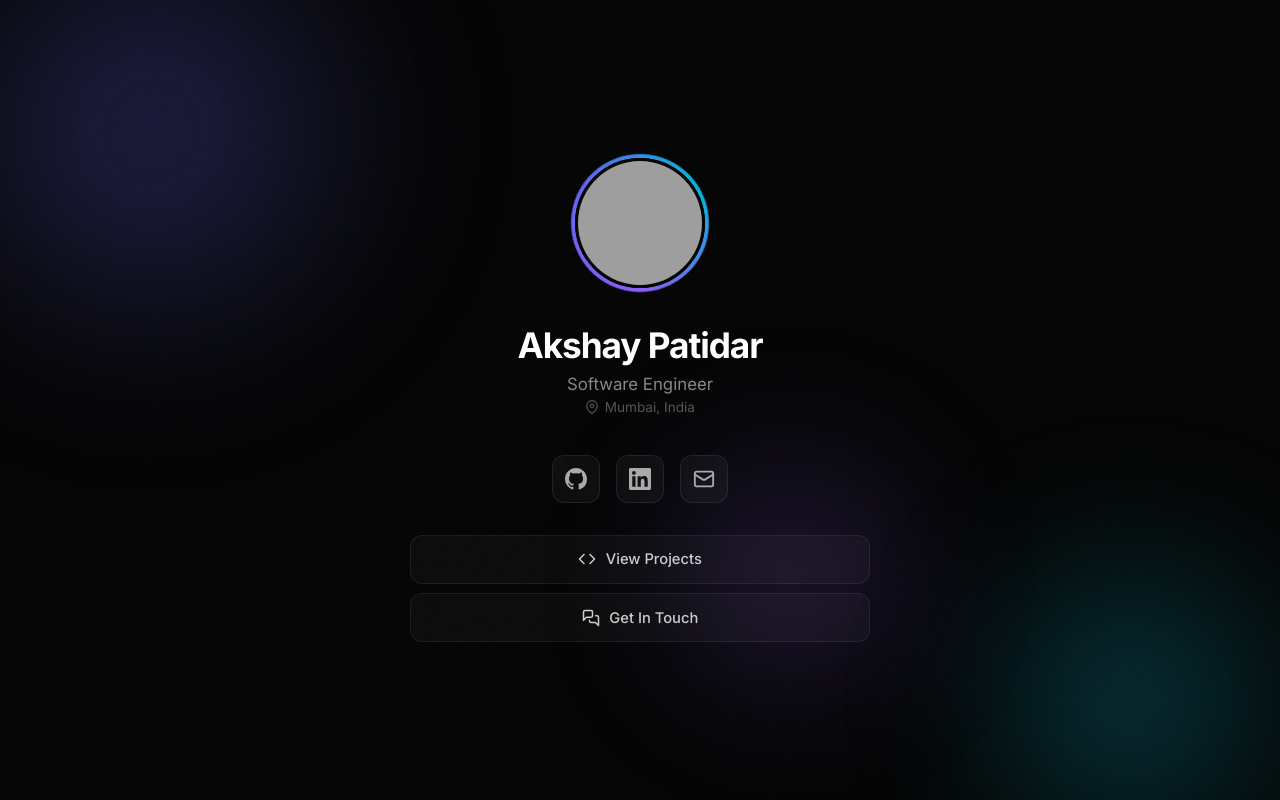
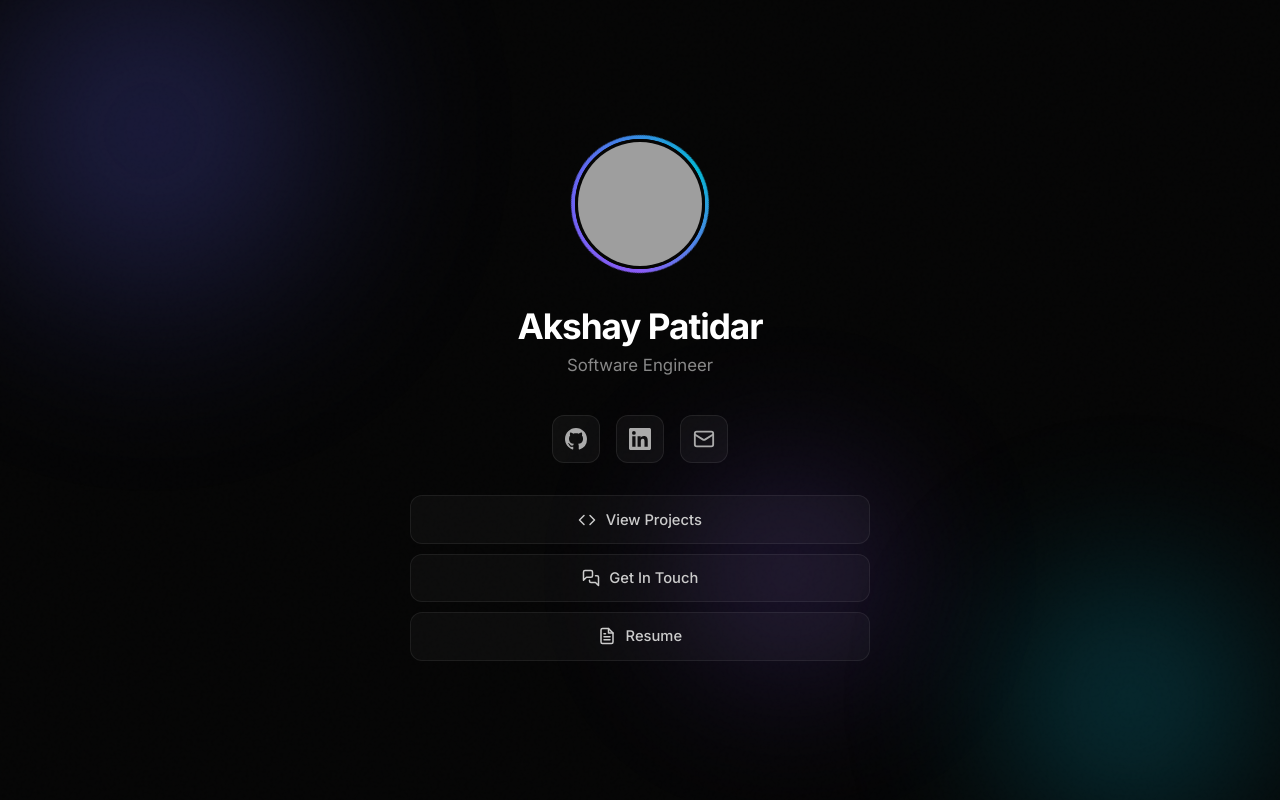
Before and after one commit to akshaypatidar1999/akshaypatidar1999.github.io, a plain HTML site: page index.html in a window 1280 px wide. Drawn offline with Linux system fonts and the light colour scheme; grey boxes are pictures that could not be loaded.

Commit message:
fix: use gmail compose links and add resume download

```diff
--- a/index.html
+++ b/index.html
@@ -4,7 +4,7 @@
   <meta charset="UTF-8">
   <meta name="viewport" content="width=device-width, initial-scale=1.0">
   <title>Akshay Patidar — Software Engineer</title>
-  <meta name="description" content="Akshay Patidar — Software Engineer based in Mumbai.">
+  <meta name="description" content="Akshay Patidar — Software Engineer.">
   <link rel="preconnect" href="https://fonts.googleapis.com">
   <link rel="preconnect" href="https://fonts.gstatic.com" crossorigin>
   <link href="https://fonts.googleapis.com/css2?family=Inter:wght@400;500;600;700&display=swap" rel="stylesheet">
@@ -151,27 +151,7 @@
       font-size: 1.05rem;
       font-weight: 400;
       color: #888;
-      margin-bottom: 0.3rem;
-    }
-
-    .location {
-      font-size: 0.85rem;
-      color: #555;
-      display: flex;
-      align-items: center;
-      justify-content: center;
-      gap: 0.35rem;
       margin-bottom: 2.5rem;
-    }
-
-    .location svg {
-      width: 14px;
-      height: 14px;
-      fill: none;
-      stroke: #555;
-      stroke-width: 2;
-      stroke-linecap: round;
-      stroke-linejoin: round;
     }
 
     /* Social links */
@@ -288,10 +268,6 @@
 
       <h1>Akshay Patidar</h1>
       <p class="tagline">Software Engineer</p>
-      <p class="location">
-        <svg viewBox="0 0 24 24"><path d="M21 10c0 7-9 13-9 13s-9-6-9-13a9 9 0 1 1 18 0z"/><circle cx="12" cy="10" r="3"/></svg>
-        Mumbai, India
-      </p>
 
       <div class="socials">
         <!-- GitHub -->
@@ -303,7 +279,7 @@
           <svg viewBox="0 0 24 24" fill="currentColor"><path d="M20.447 20.452h-3.554v-5.569c0-1.328-.027-3.037-1.852-3.037-1.853 0-2.136 1.445-2.136 2.939v5.667H9.351V9h3.414v1.561h.046c.477-.9 1.637-1.85 3.37-1.85 3.601 0 4.267 2.37 4.267 5.455v6.286zM5.337 7.433a2.062 2.062 0 0 1-2.063-2.065 2.064 2.064 0 1 1 2.063 2.065zm1.782 13.019H3.555V9h3.564v11.452zM22.225 0H1.771C.792 0 0 .774 0 1.729v20.542C0 23.227.792 24 1.771 24h20.451C23.2 24 24 23.227 24 22.271V1.729C24 .774 23.2 0 22.222 0h.003z"/></svg>
         </a>
         <!-- Email -->
-        <a href="mailto:akshaypatidar1999@gmail.com" aria-label="Email">
+        <a href="https://mail.google.com/mail/?view=cm&fs=1&to=akshaypatidar1999@gmail.com" aria-label="Email" target="_blank" rel="noopener">
           <svg viewBox="0 0 24 24" fill="none" stroke="currentColor" stroke-width="2" stroke-linecap="round" stroke-linejoin="round"><rect x="2" y="4" width="20" height="16" rx="2"/><path d="m22 7-8.97 5.7a1.94 1.94 0 0 1-2.06 0L2 7"/></svg>
         </a>
       </div>
@@ -313,9 +289,13 @@
           <svg viewBox="0 0 24 24" fill="none" stroke="currentColor" stroke-width="2" stroke-linecap="round" stroke-linejoin="round"><polyline points="16 18 22 12 16 6"/><polyline points="8 6 2 12 8 18"/></svg>
           View Projects
         </a>
-        <a href="mailto:akshaypatidar1999@gmail.com">
+        <a href="https://mail.google.com/mail/?view=cm&fs=1&to=akshaypatidar1999@gmail.com" target="_blank" rel="noopener">
           <svg viewBox="0 0 24 24" fill="none" stroke="currentColor" stroke-width="2" stroke-linecap="round" stroke-linejoin="round"><path d="M14 9a2 2 0 0 1-2 2H6l-4 4V4c0-1.1.9-2 2-2h8a2 2 0 0 1 2 2v5z"/><path d="M18 9h2a2 2 0 0 1 2 2v11l-4-4h-6a2 2 0 0 1-2-2v-1"/></svg>
           Get In Touch
+        </a>
+        <a href="./resume.pdf" target="_blank" rel="noopener">
+          <svg viewBox="0 0 24 24" fill="none" stroke="currentColor" stroke-width="2" stroke-linecap="round" stroke-linejoin="round"><path d="M14 2H6a2 2 0 0 0-2 2v16a2 2 0 0 0 2 2h12a2 2 0 0 0 2-2V8z"/><polyline points="14 2 14 8 20 8"/><line x1="16" y1="13" x2="8" y2="13"/><line x1="16" y1="17" x2="8" y2="17"/><polyline points="10 9 9 9 8 9"/></svg>
+          Resume
         </a>
       </div>
 
```
Also changed, not shown: 1 other file.
